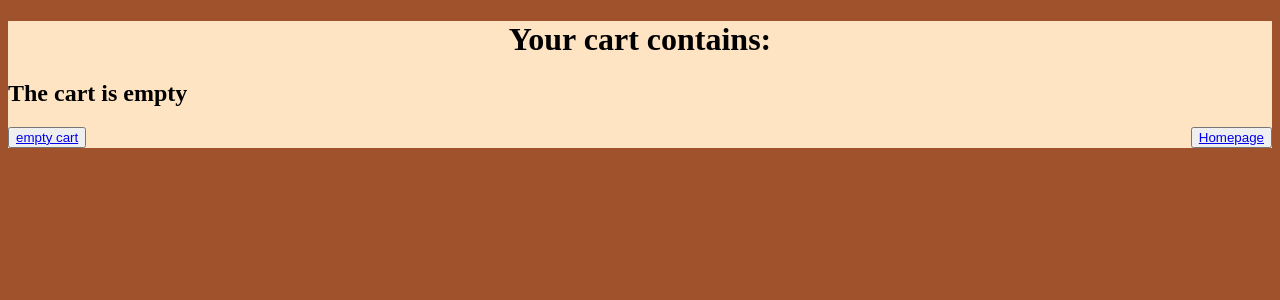
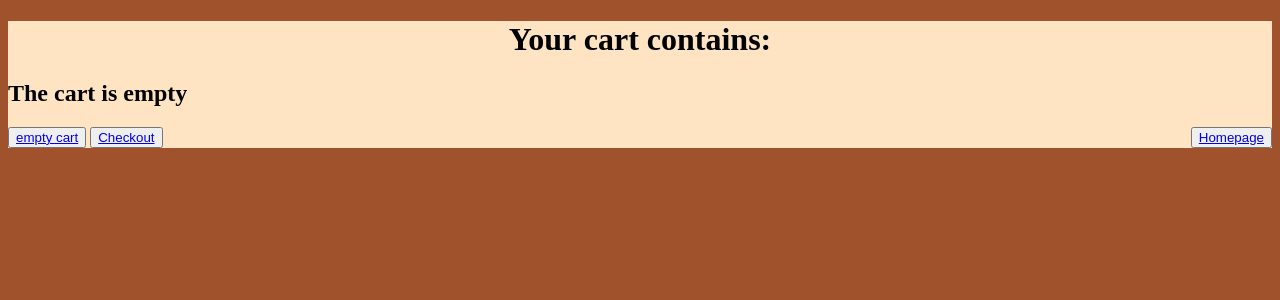
Before and after one commit to brickllama/Coffee-Shop-ONLINE, a Flask app: page /addcart in a window 1280 px wide. Shown: the top 300 px of the page. Run offline with Flask 3, Linux system fonts and the light colour scheme.

```diff
--- a/templates/cart.html
+++ b/templates/cart.html
@@ -16,6 +16,7 @@
             <h2>The cart is empty</h2>
             {% endif %}
             <button><a href="/emptycart">empty cart</a></button>
+            <button><a href="/checkout">Checkout</a></button>
             <button style="float: right"><a href="/">Homepage</a></button>
 	    </form>
         </div>
--- a/templates/checkout.html
+++ b/templates/checkout.html
@@ -23,5 +23,6 @@
             APPROVED - PURCHASE<br>AMOUNT: ${{grand_total|round(2)}}<br>
             {{date}} {{time}}<br>{{'**'*16}}
         </div>
+        <button style="float: right"><a href="/">Homepage</a></button>
     </body>
 </html>
```
